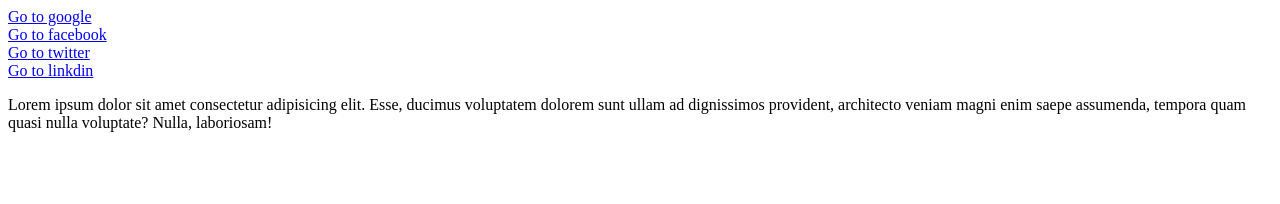
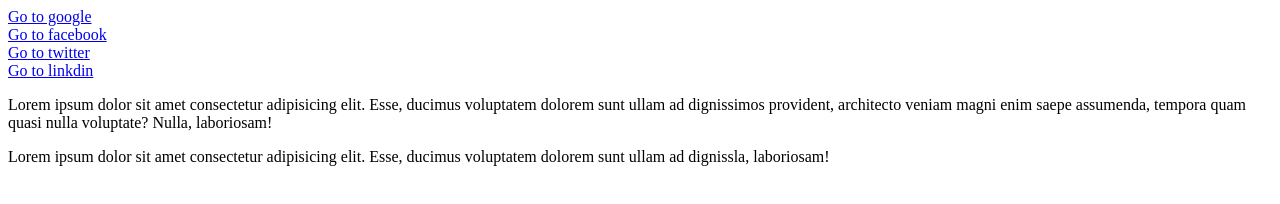
Before and after one commit to TAMANNA-CHADHA/Our_web.git.io, a plain HTML site: page index.html in a window 1280 px wide. Drawn offline with Linux system fonts and the light colour scheme.

Commit message:
Update index.html

```diff
--- a/index.html
+++ b/index.html
@@ -14,5 +14,9 @@
     <p>Lorem ipsum dolor sit amet consectetur adipisicing elit. Esse, ducimus voluptatem dolorem sunt ullam
         ad dignissimos provident, architecto veniam magni enim
         saepe assumenda, tempora quam quasi nulla voluptate? Nulla, laboriosam!</p>
+
+    <p>Lorem ipsum dolor sit amet consectetur adipisicing elit. Esse, ducimus voluptatem dolorem sunt ullam
+        ad dignissla, laboriosam!</p>
+
 </body>
 </html>
```
